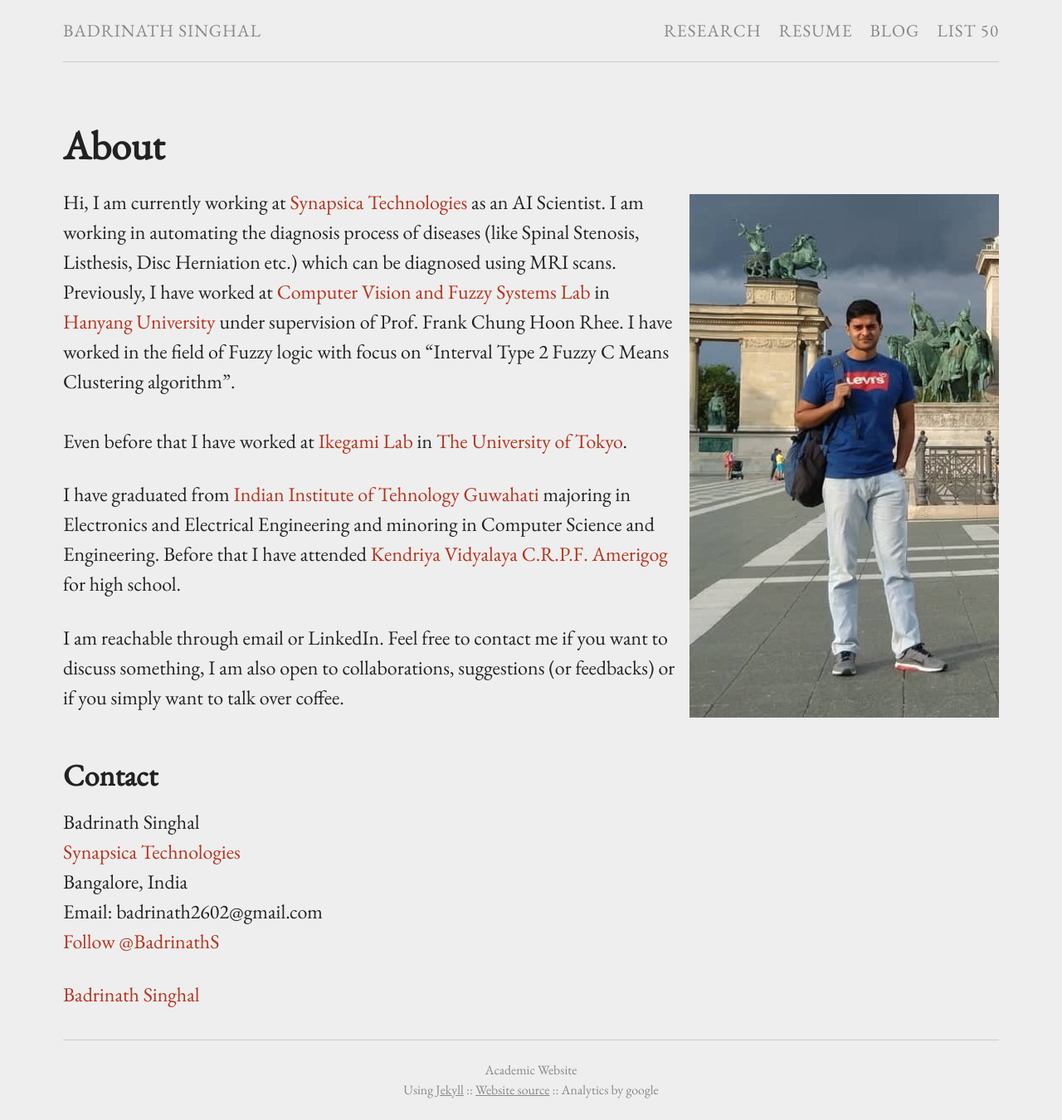
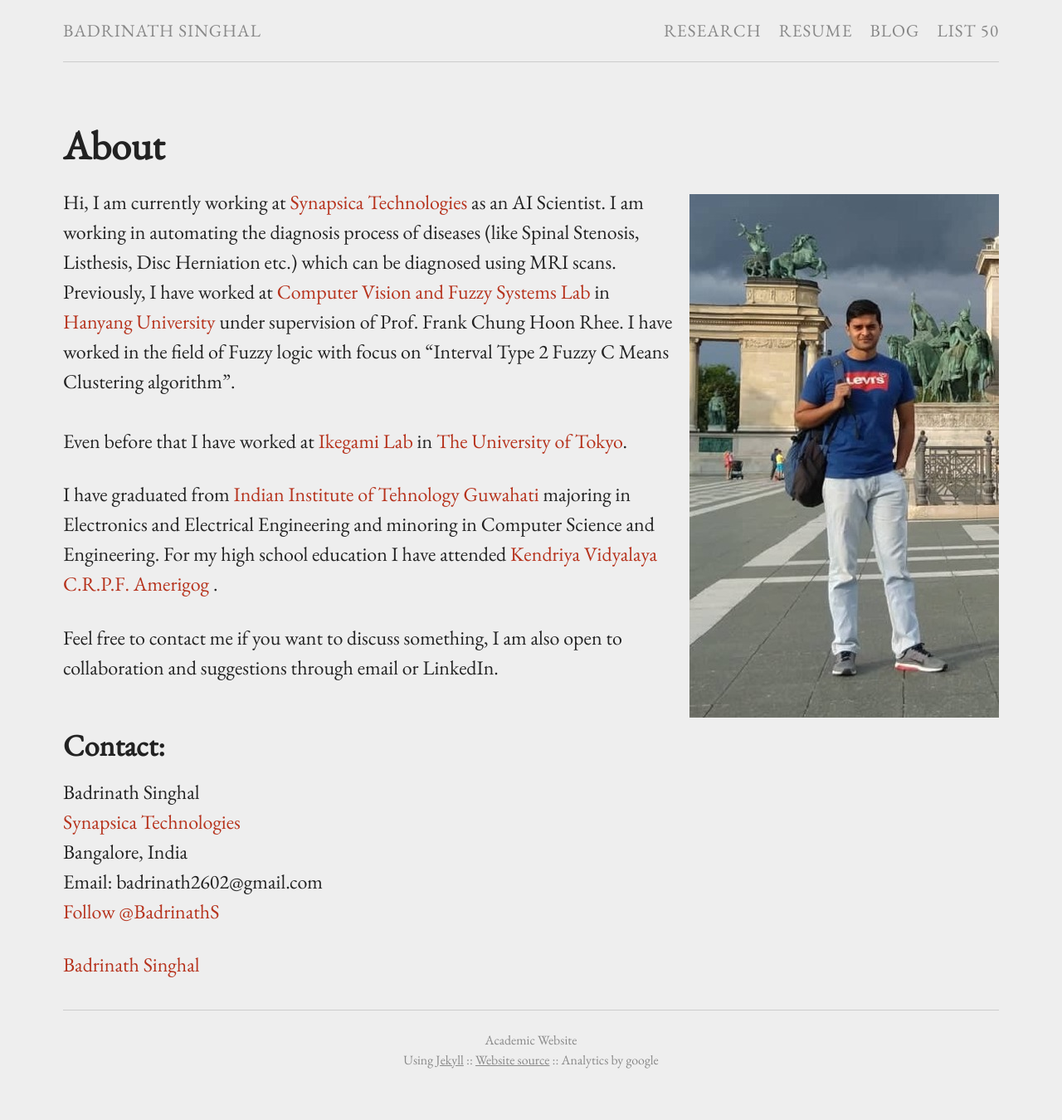
Before and after one commit to BadrinathS/BadrinathS.github.io, a Jekyll site: the page built from index.md, in a window 1280 px wide. Shown: the whole page at 83% size. Built offline with Jekyll 4.4.1, drawn with Linux system fonts in a browser that asks for light colours; comment, search, counter and statistics services are not loaded; after the commit the page ends 1314 px from its top, so only the background shows below that.

Commit message:
Update index.md

```diff
--- a/index.md
+++ b/index.md
@@ -14,13 +14,13 @@ Hi, I am currently working at<a href="https://synapsica.com" target="_blank"> Sy
 <br>
 Even before that I have worked at<a href="http://sacral.c.u-tokyo.ac.jp/" target="_blank"> Ikegami Lab </a> in <a href="https://www.u-tokyo.ac.jp/en/" target="_blank"> The University of Tokyo</a>.
 
-I have graduated from <a href="https://iitg.ac.in" target="_blank"> Indian Institute of Tehnology Guwahati </a> majoring in  Electronics and Electrical Engineering and minoring in Computer Science and Engineering. Before that I have attended <a href="http://www.kvcrpf.ac.in/" target="_blank"> Kendriya Vidyalaya C.R.P.F. Amerigog </a> for high school.
+I have graduated from <a href="https://iitg.ac.in" target="_blank"> Indian Institute of Tehnology Guwahati </a> majoring in  Electronics and Electrical Engineering and minoring in Computer Science and Engineering. For my high school education I have attended <a href="http://www.kvcrpf.ac.in/" target="_blank"> Kendriya Vidyalaya C.R.P.F. Amerigog </a>.
 
 <!--My updated resume can be found <a href="resume/Resume.pdf"> here </a>.-->
 
-I am reachable through email or LinkedIn. Feel free to contact me if you want to discuss something, I am also open to collaborations, suggestions (or feedbacks) or if you simply want to talk over coffee.
+Feel free to contact me if you want to discuss something, I am also open to collaboration and suggestions through email or LinkedIn.
 
-## Contact
+## Contact:
 
 Badrinath Singhal <br />
 <a href="https://synapsica.com" target="_blank">Synapsica Technologies</a> <br />
```
